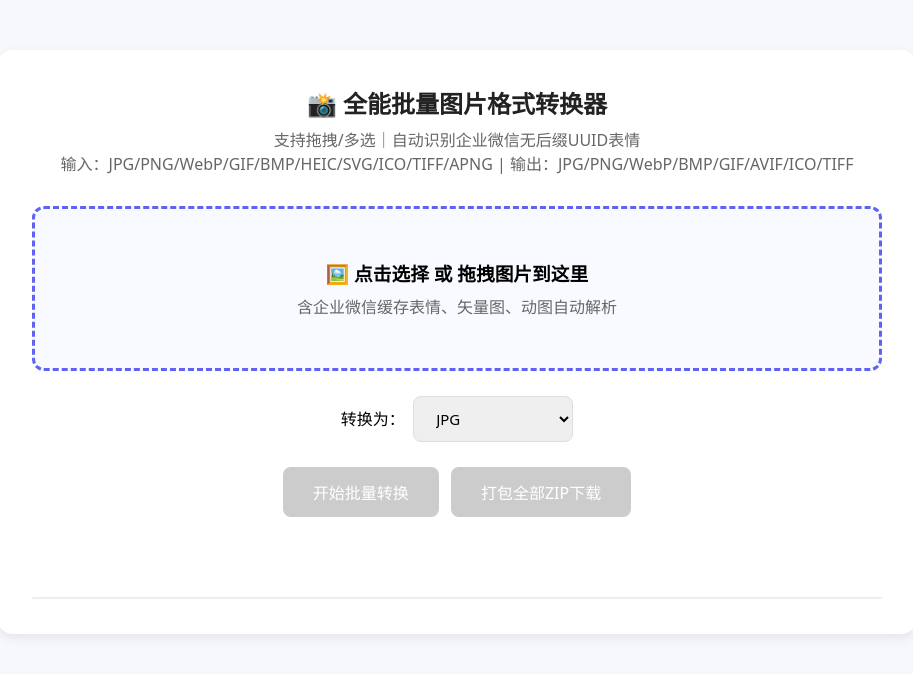
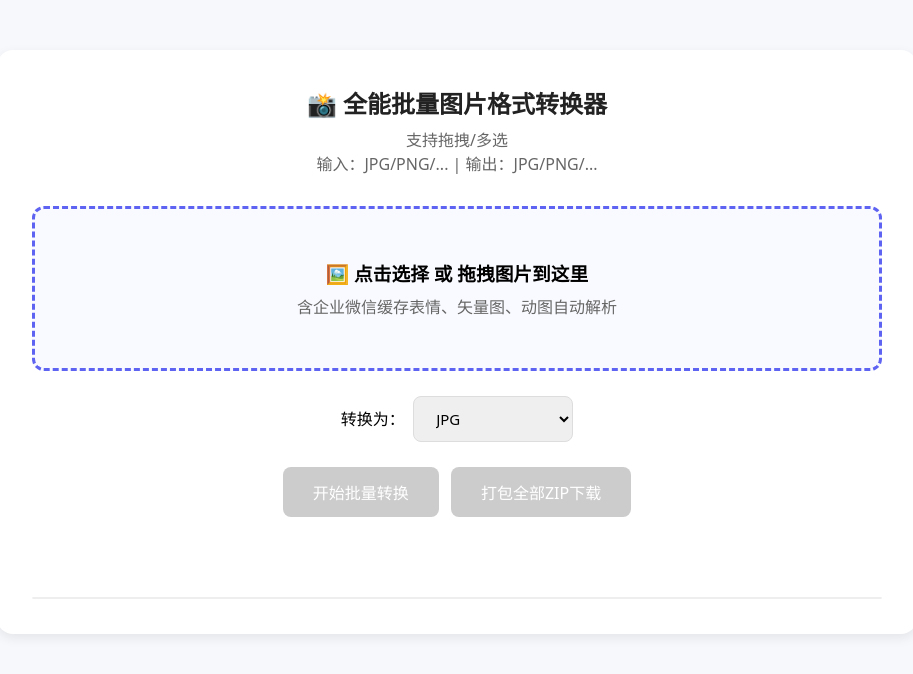
Before and after one commit to muchengxin25-creator/photogls, a plain HTML site: page index.html in a window 1280 px wide. Shown: the whole page, without its empty margins (183-1096 px from the left). Drawn offline with nearby package versions, Linux system fonts and the light colour scheme.

Commit message:
Update index.html

```diff
--- a/index.html
+++ b/index.html
@@ -126,8 +126,8 @@
 <div class="container">
     <h1>📸 全能批量图片格式转换器</h1>
     <p class="desc">
-        支持拖拽/多选｜自动识别企业微信无后缀UUID表情<br>
-        输入：JPG/PNG/WebP/GIF/BMP/HEIC/SVG/ICO/TIFF/APNG | 输出：JPG/PNG/WebP/BMP/GIF/AVIF/ICO/TIFF
+        支持拖拽/多选<br>
+        输入：JPG/PNG/... | 输出：JPG/PNG/...
     </p>
 
     <div class="drop-area" id="dropArea">
```
